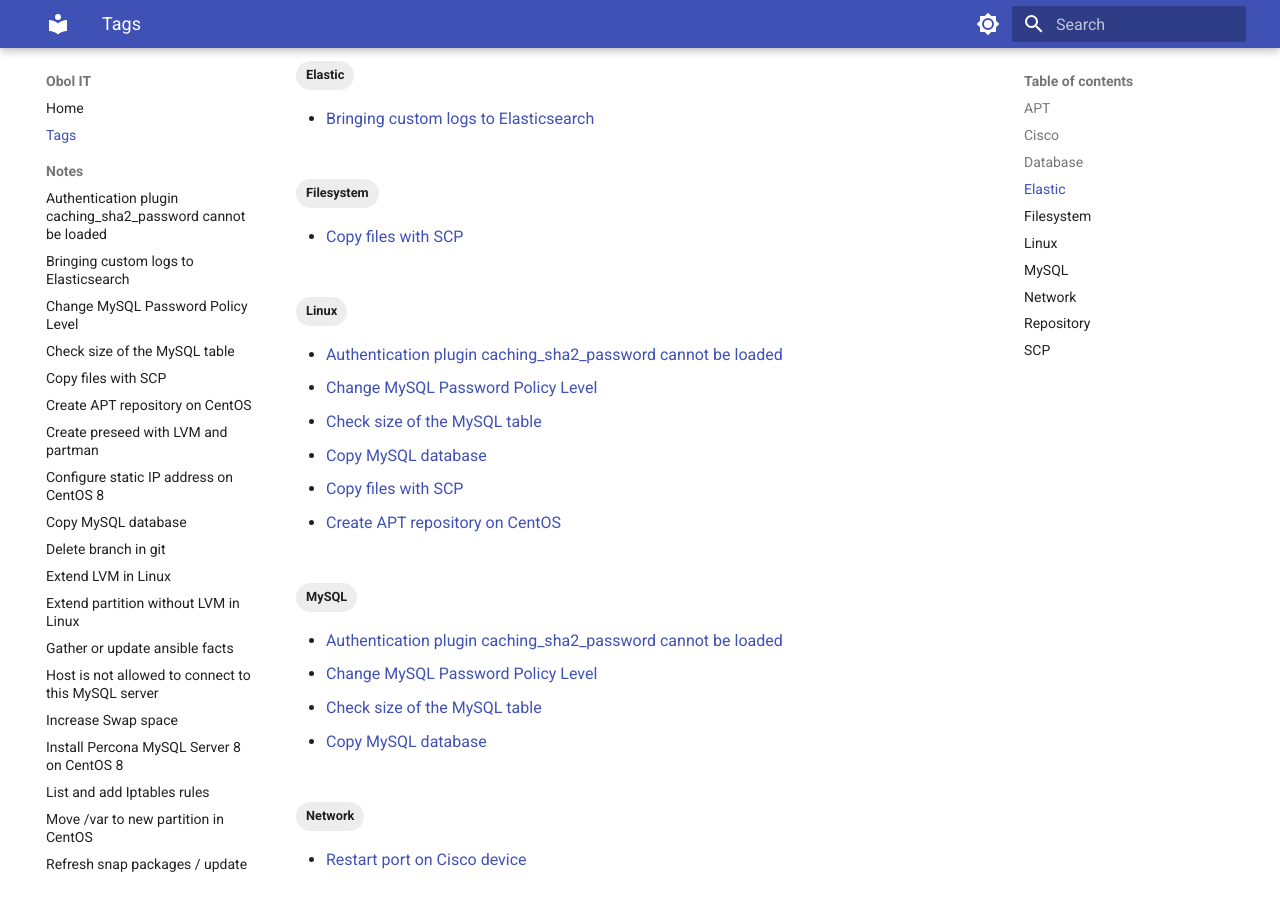
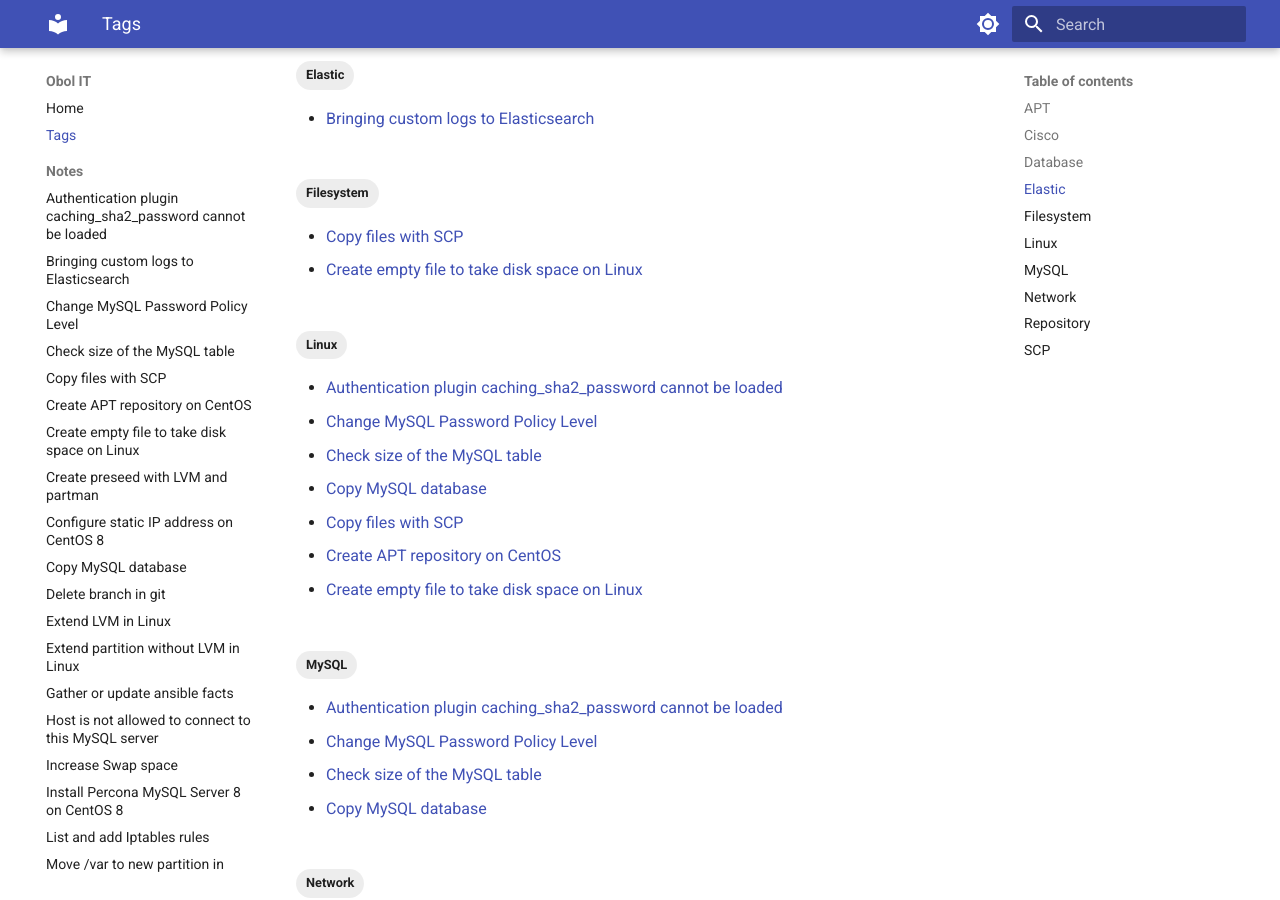
Before and after one commit to obol89/obol89.github.io, an MkDocs documentation site: the page built from docs/tags.md, in a window 1280 px wide and 900 px high, scrolled down 647 px. Built offline with MkDocs 1.6.1 and Material for MkDocs 9.7.7, drawn with Linux system fonts in a browser that asks for light colours.

Commit message:
create empty file

````diff
--- /dev/null
+++ b/docs/posts/dummy_file.md
@@ -0,0 +1,19 @@
+---
+comments: true
+hide:
+    - footer
+tags:
+    - Filesystem
+    - Linux
+---
+# Creating empty file to take disk space on Linux
+
+The purpose of creating empty file might be to test the disk alerting, or just check if there are no issues with filesystem.
+
+The command is simple:
+
+```bash
+dd if=/dev/zero of=/var/filename2 bs=$((1024*1024)) count=$((16*1024))
+```
+
+`count` is the place where you should put multiple of 1024MB.
--- a/mkdocs.yml
+++ b/mkdocs.yml
@@ -9,6 +9,7 @@
     - Check size of the MySQL table: posts/mysql_table_size.md
     - Copy files with SCP: posts/scp_transfer.md
     - Create APT repository on CentOS: posts/apt_repo_centos.md
+    - Create empty file to take disk space on Linux: posts/dummy_file.md
     - Create preseed with LVM and partman: posts/partman_lvm_preseed.md
     - Configure static IP address on CentOS 8: posts/static_ip_centos8.md
     - Copy MySQL database: posts/copy_mysql_database.md
````
